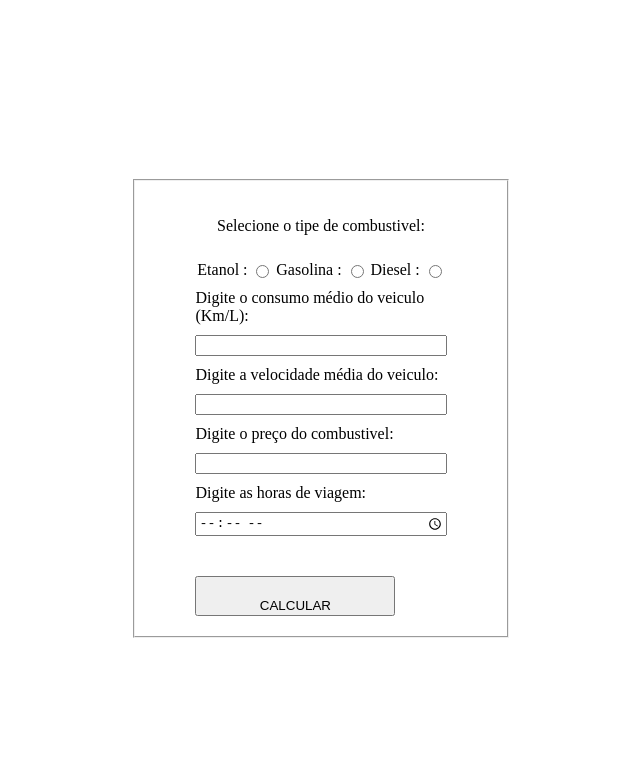
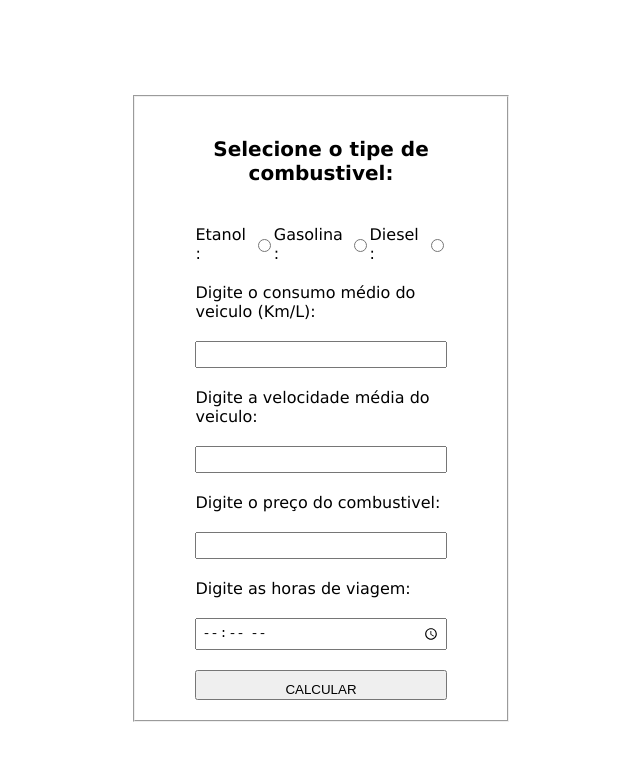
Before and after one commit to Cicero-Fi/aula05, a plain HTML site: page iindext.html in a window 1280 px wide. Shown: the whole page, without its empty margins (319-959 px from the left). Drawn offline with Linux system fonts and the light colour scheme.

Commit message:
alteraçao

```diff
--- a/style.css
+++ b/style.css
@@ -3,6 +3,7 @@ body{
    height: 100vh;
    justify-content: center;
    align-items: center;
+   font-family: Verdana, Geneva, Tahoma, sans-serif;
 }
 
 form{
@@ -14,16 +15,19 @@ form{
 fieldset{
    display: flex;
    flex-direction: column;
-   gap: 10px;
+   gap: 20px;
    padding: 20px 60px;
 }
 
 button{
-   margin-top: 30px;
-   padding-top: 20px;
-   max-width: 200px;
+  padding-top: 10px;
 
-
+}
+button:hover{
+   cursor: pointer;
+   color: white;
+   font-weight: 600;
+   background-color: rgb(68, 67, 67);
 }
 
 div{
@@ -33,8 +37,16 @@ div{
 
 #titulocombustivel{
    text-align: center;
+   font-size: 20px;
+   font-weight: 800;
+
 }
 
 #resultado{
    display: none;
 }
+
+
+input{
+   padding: 4px;
+}
```
